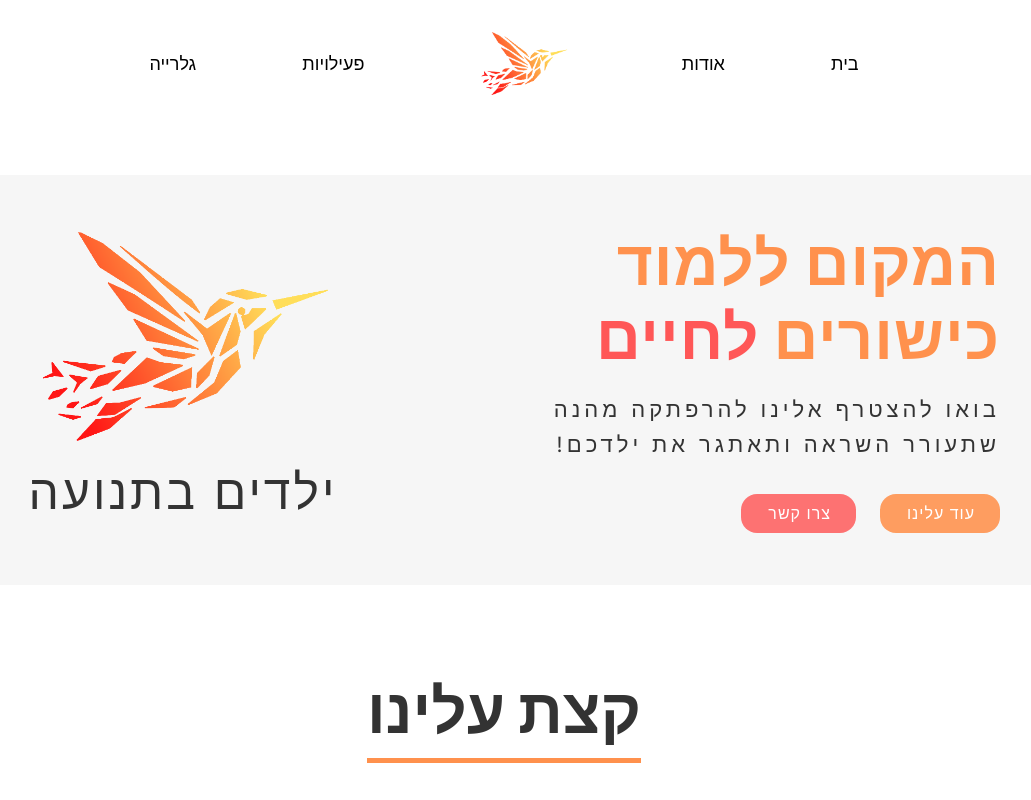
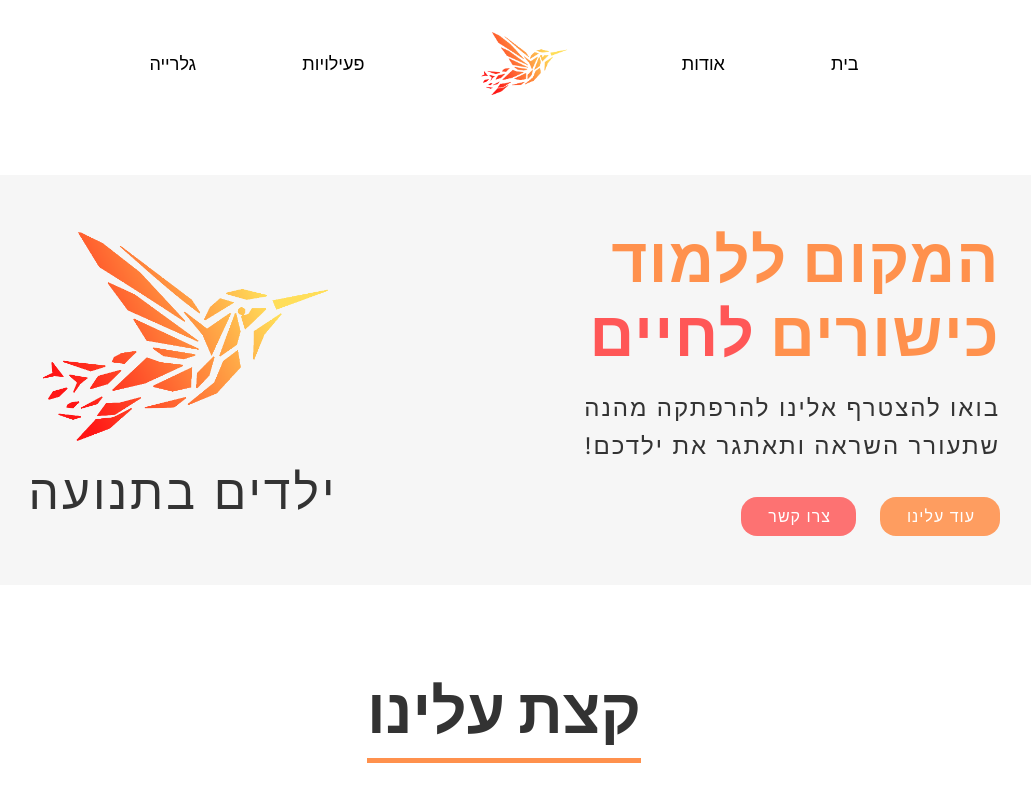
Before and after one commit to amitshuu/kidsinmotion, a React (Create React App) app: page / in a window 1280 px wide. Shown: the top 800 px of the page, without its empty margins (136-1167 px from the left). Built offline with nearby package versions, Linux system fonts and the light colour scheme; the HTML template or start-up script is replaced by a standard one.

Commit message:
css changes

```diff
--- a/src/components/Hero.tsx
+++ b/src/components/Hero.tsx
@@ -1,8 +1,10 @@
 import styled from 'styled-components';
 import bird from '../assets/bird.png';
+// import Container from './Container';
 const Hero = () => {
   return (
     <HeroWrapper>
+      {/* <Container> */}
       <Container>
         <HeroImageDiv>
           <HeroImg src={bird} />
@@ -24,6 +26,7 @@ const Hero = () => {
             <HeroButton>עוד עלינו</HeroButton>
           </ButtonContainer>
         </HeroTextDiv>
+        {/* </Container> */}
       </Container>
     </HeroWrapper>
   );
@@ -31,7 +34,7 @@ const Hero = () => {
 
 export default Hero;
 
-const HeroWrapper = styled.div`
+const HeroWrapper = styled.section`
   margin: 5rem auto;
   display: flex;
   width: 100%;
@@ -80,16 +83,16 @@ const HeroTitle = styled.h1`
   line-height: 120%;
   margin-bottom: 1rem;
   color: var(--clr-orange-title);
-  letter-spacing: 1px;
+  letter-spacing: 1.5px;
   direction: rtl;
 `;
 
 const HeroDescription = styled.p`
   direction: rtl;
-  font-size: 22px;
+  font-size: 24px;
   color: #333;
   font-weight: 400;
-  letter-spacing: 4px;
+  letter-spacing: 2px;
   line-height: 160%;
   .description {
   }
```
